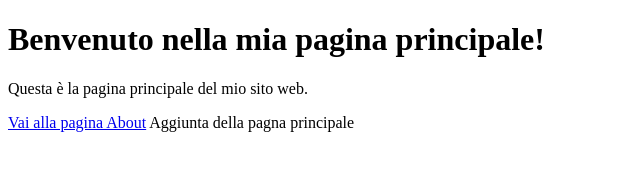
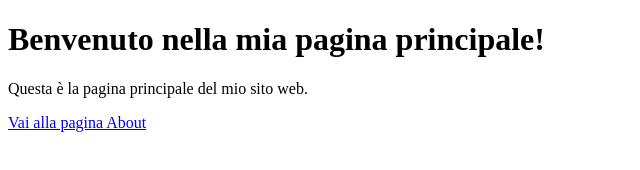
Before and after one commit to profmariodalessandro-droid/my-web, a plain HTML site: page index.html in a window 1280 px wide. Shown: the whole page, without its empty margins (0-640 px from the left). Drawn offline with Linux system fonts and the light colour scheme.

Commit message:
Update index.html
Pagina iniziale

```diff
--- a/index.html
+++ b/index.html
@@ -11,4 +11,3 @@
     <a href="about.html">Vai alla pagina About</a>
 </body>
 </html>
-Aggiunta della pagna principale
```
